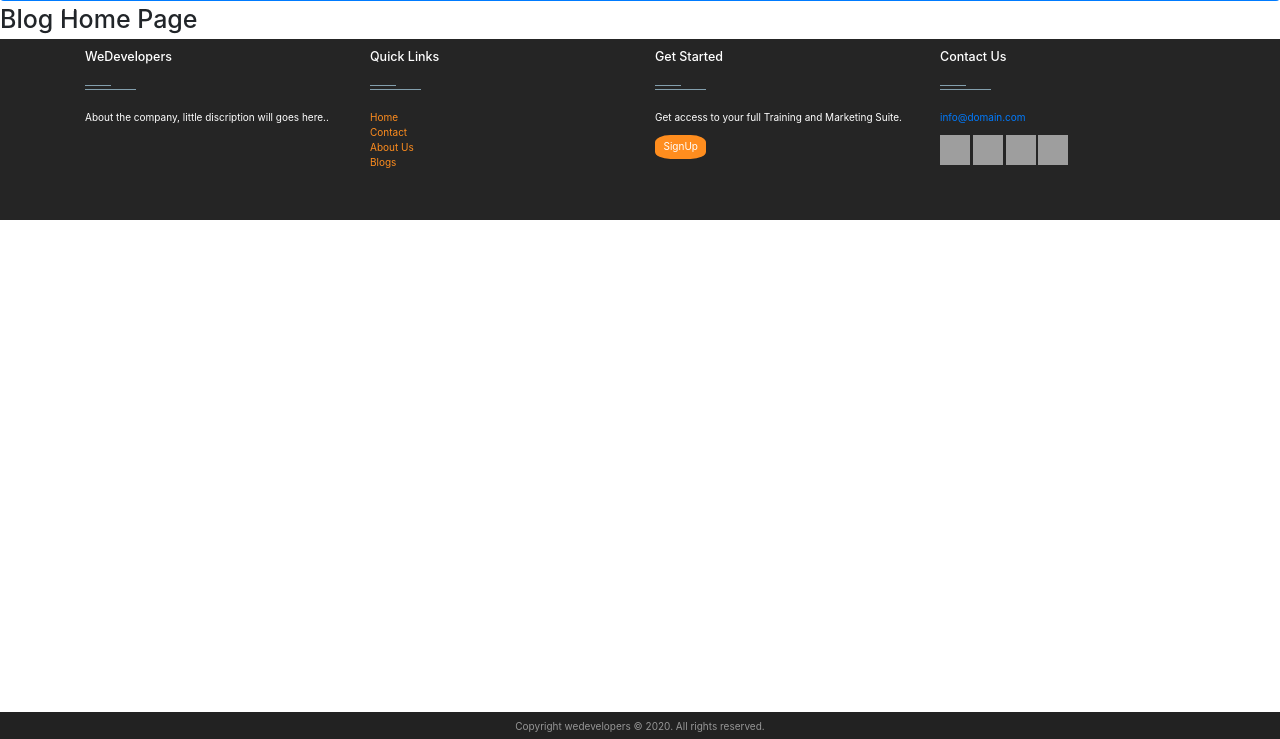
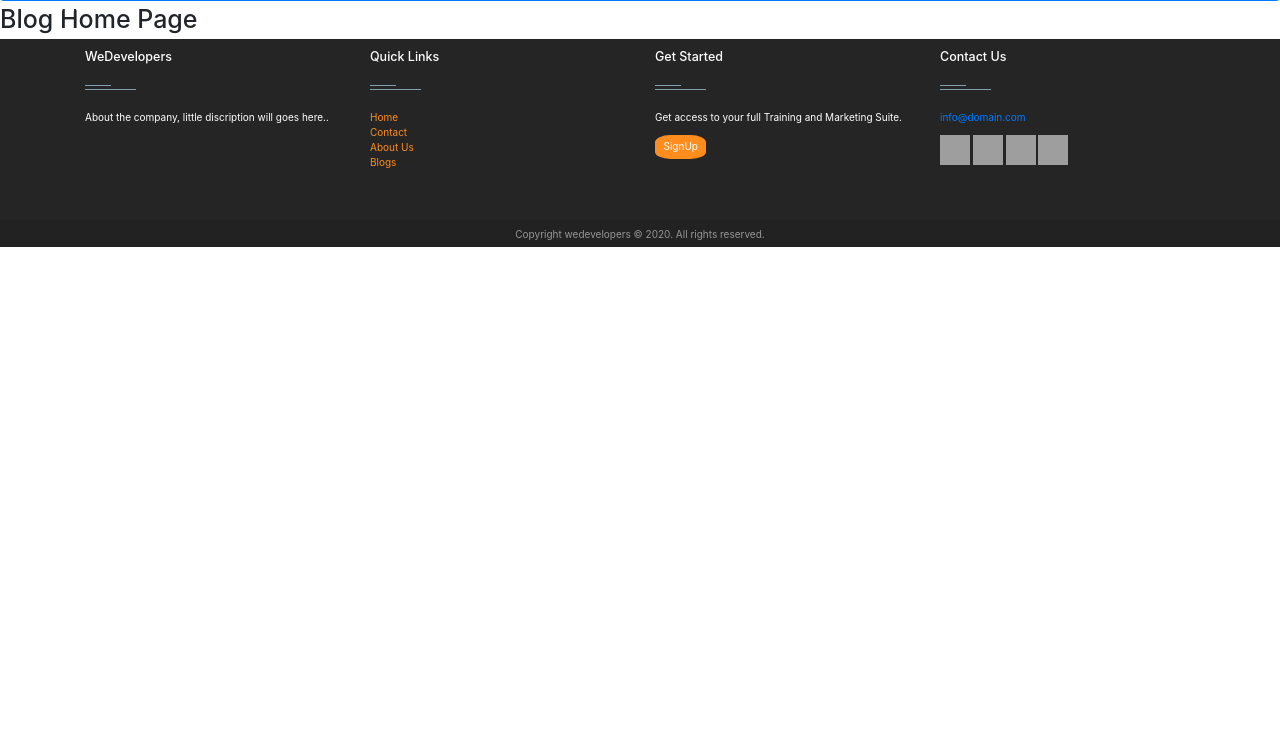
Before and after one commit to sawankhanchi/Blog-App, a Django app: page /blog/ in a window 1280 px wide. Shown: the part 61-800 px from the top of the page. Run offline with Django 3.2, Linux system fonts and the light colour scheme; some libraries are stand-ins or nearby versions; grey boxes are pictures that could not be loaded.

Commit message:
footer-copyright fix

```diff
--- a/static/Custom_CSS/footer.css
+++ b/static/Custom_CSS/footer.css
@@ -7,7 +7,7 @@
 footer ul{	padding-left: 0;	list-style: none;}
 
 /* Copy Right Footer */
-.footer-copyright {position: absolute;bottom: 0;width: 100%;	background: #222;	padding: 5px 0;}
+.footer-copyright {position:sticky;bottom: 0;width: 100%;	background: #222;	padding: 5px 0;}
 .footer-copyright .logo {    display: inherit;}
 .footer-copyright nav {    float: right;    margin-top: 5px;}
 .footer-copyright nav ul {	list-style: none;	margin: 0;	padding: 0;}
```
